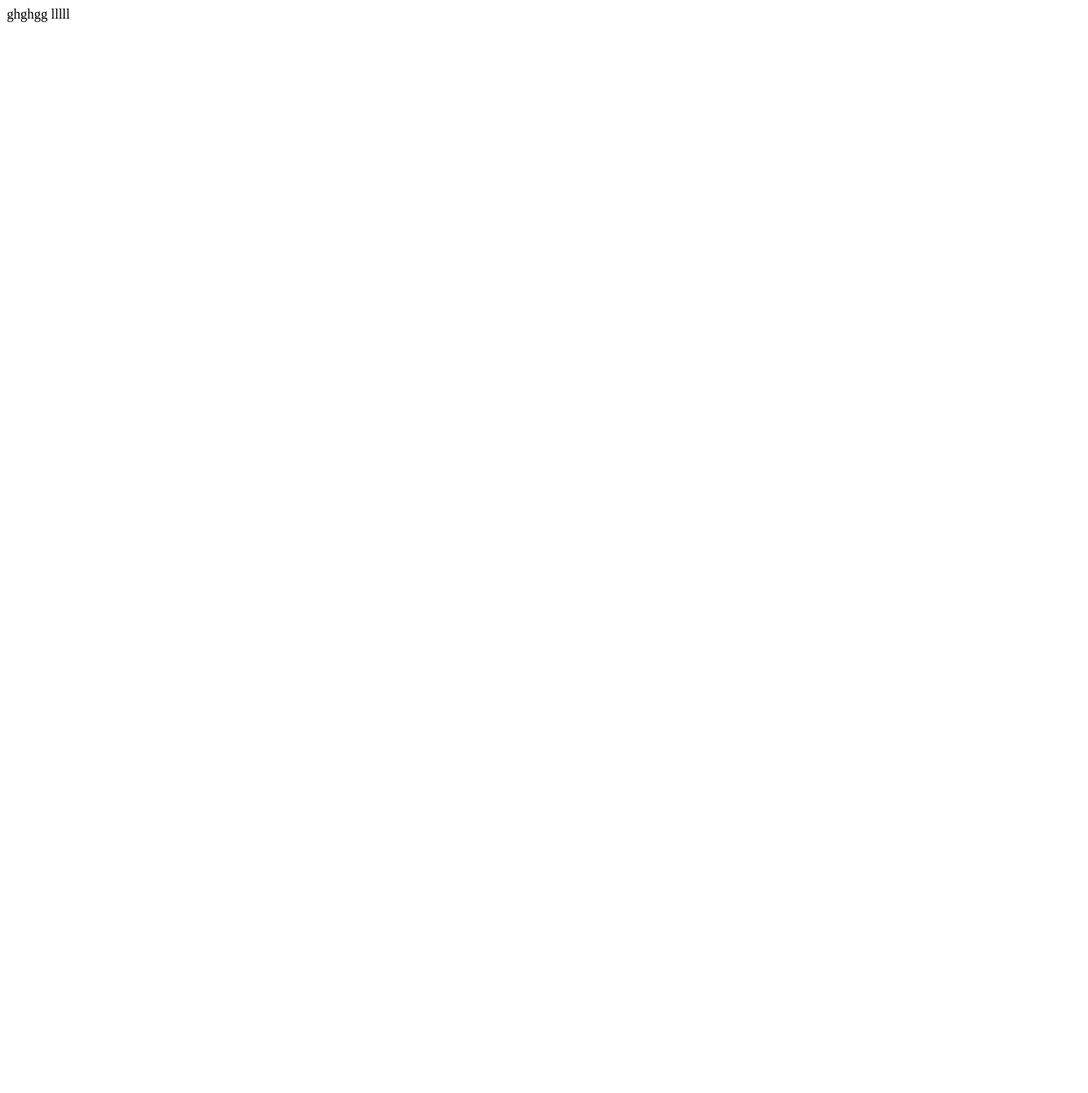
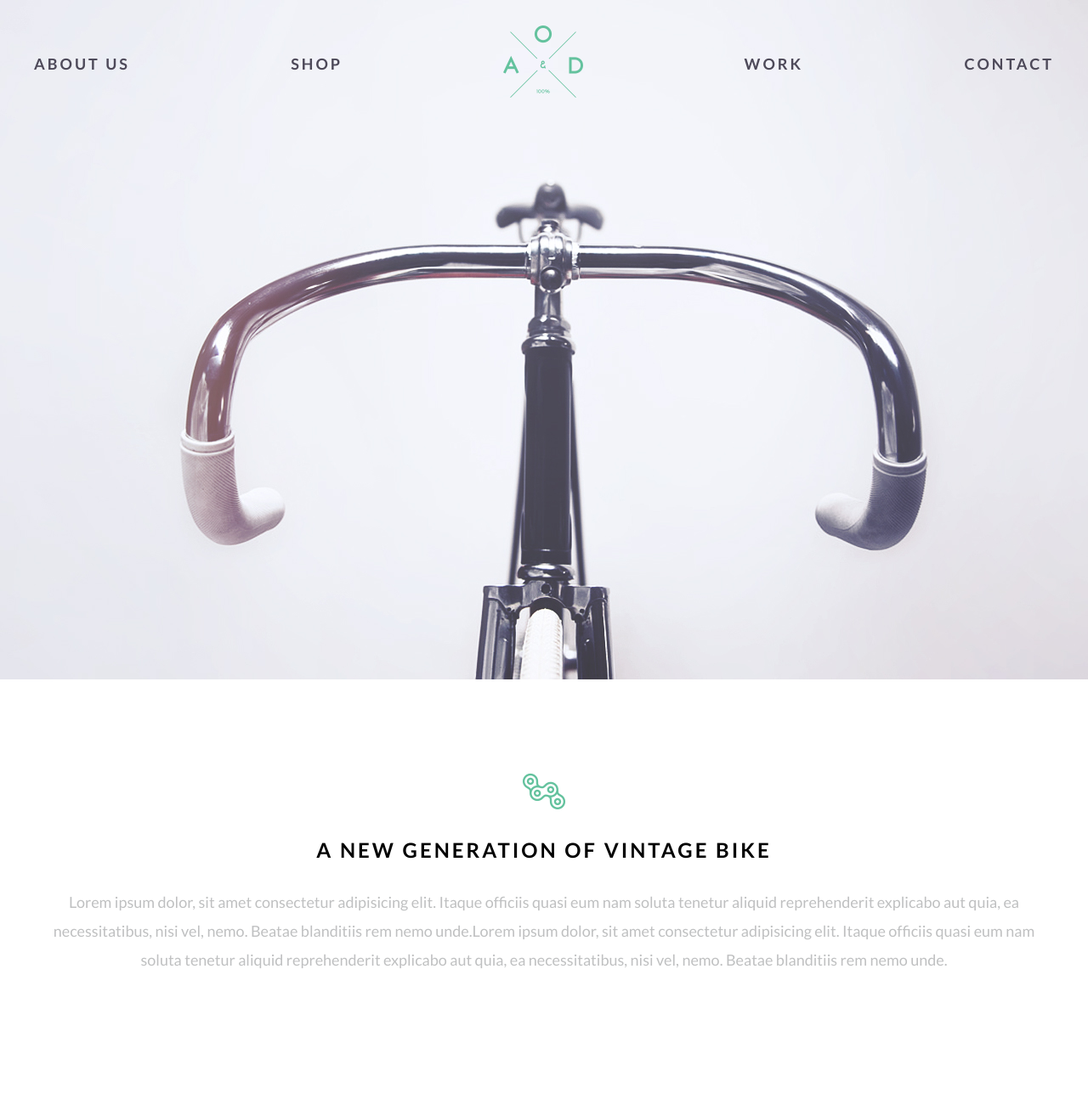
Before and after one commit to EugenioPerez88/Html, a plain HTML site: page index.html in a window 1280 px wide. Shown: the whole page at 85% size. Before the commit the page ends 800 px from the top, so only its background shows below. Drawn offline with Linux system fonts and the light colour scheme.

Commit message:
first download

```diff
--- /dev/null
+++ b/css/style.css
@@ -0,0 +1,70 @@
+@font-face {
+    font-family: Lato;
+    src: url(../fonts/Lato/Lato-Regular.ttf);
+    font-weight: normal;
+}
+@font-face {
+	font-family: Lato;
+	src: url(../fonts/Lato/Lato-Bold.ttf);
+	font-weight: bold;
+}
+
+*{
+	padding: 0;
+	margin: 0;
+	box-sizing: border-box;
+	font-family: Lato;
+}
+.container{
+	max-width: 1200px;
+	margin: 0 auto;
+}
+.header{
+	min-height: 100vh;
+	background-image: url(../img/bg.jpg);
+	background-repeat: no-repeat;
+	background-size: cover;
+	background-position: center center;
+}
+.header nav ul{
+	display: flex;
+	justify-content: space-between;
+	align-items: center;
+	padding-top: 30px;
+	font-size:  18px;
+	font-weight: bold;
+	text-transform: uppercase;
+	letter-spacing: 3px;
+}
+.header nav ul li{
+	list-style: none;
+}
+.header nav ul li a{
+	color: #4d4959;
+	text-decoration: none;
+	display: block;
+}
+.header nav ul li a:hover{
+	text-decoration: underline;
+}
+
+.aboutus{
+	text-align:  center;
+	padding-top: 110px;
+	padding-bottom: 140px;
+}
+.aboutus img{
+	margin-bottom: 30px;
+}
+.aboutus h2{
+	font-size:  24px;
+	font-weight: bold;
+	text-transform: uppercase;
+	letter-spacing: 3px;
+	margin-bottom: 30px;
+}
+.aboutus p{
+	font-size:  18px;
+	color: #bfc0c1;
+	line-height:  34px;
+}
--- a/index.html
+++ b/index.html
@@ -1,3 +1,41 @@
 <!DOCTYPE html>
-ghghgg
-lllll
+<html lang="en">
+<head>
+	<meta charset="UTF-8">
+	<meta name="viewport" content="width=device-width, initial-scale=1.0">
+	<title>YEBO Bicycles</title>
+	<link rel="stylesheet" href="css/style.css">
+</head>
+<body>
+	<header class="header">
+		<div class="container">
+			<div class="grid">
+				<nav>
+					<ul>
+						<li><a href="#">About  Us</a></li>
+						<li><a href="#">Shop</a></li>
+						<li><a href="#"><img src="img/logo.png" alt=""></a></li>
+						<li><a href="#">Work</a></li>
+						<li><a href="#">Contact</a></li>
+					</ul>
+				</nav>
+			</div>
+		</div>
+	</header>
+	<section class="aboutus">
+		<div class="container">
+			<div class="grid">
+				<img src="img/icon1.png" alt="">
+				<h2>a new generation of vintage bike</h2>
+				<p>Lorem ipsum dolor, sit amet consectetur adipisicing elit. Itaque officiis quasi eum nam soluta tenetur aliquid reprehenderit explicabo aut quia, ea necessitatibus, nisi vel, nemo. Beatae blanditiis rem nemo unde.Lorem ipsum dolor, sit amet consectetur adipisicing elit. Itaque officiis quasi eum nam soluta tenetur aliquid reprehenderit explicabo aut quia, ea necessitatibus, nisi vel, nemo. Beatae blanditiis rem nemo unde.</p>
+			</div>
+		</div>
+	</section>
+
+
+
+
+
+	<script src="js/script.js"></script>
+</body>
+</html>
```
Also changed, not shown: fonts/Lato/Lato-Black.ttf (added), fonts/Lato/Lato-BlackItalic.ttf (added), fonts/Lato/Lato-Bold.ttf (added), fonts/Lato/Lato-BoldItalic.ttf (added), fonts/Lato/Lato-Italic.ttf (added), fonts/Lato/Lato-Light.ttf (added), fonts/Lato/Lato-LightItalic.ttf (added), fonts/Lato/Lato-Regular.ttf (added), fonts/Lato/Lato-Thin.ttf (added), fonts/Lato/Lato-ThinItalic.ttf (added), fonts/Lato/OFL.txt (added), img/bg.jpg (added), img/icon1.png (added), img/logo.png (added), 2 more files, 1 other file.
